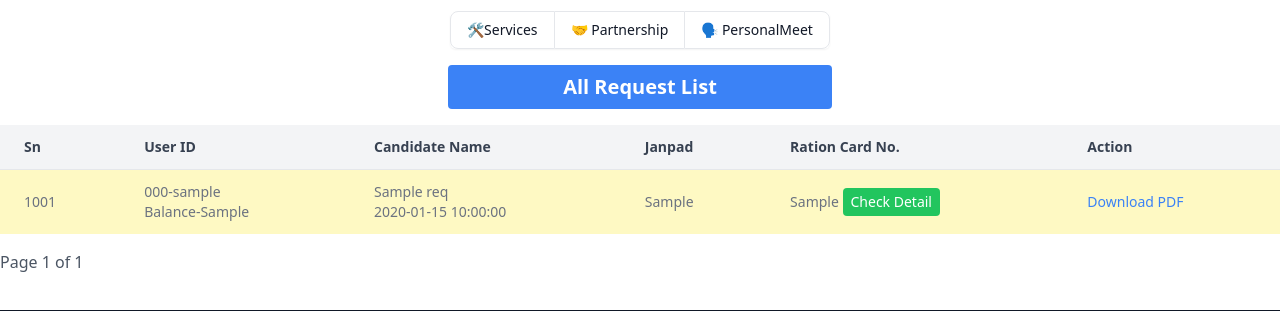
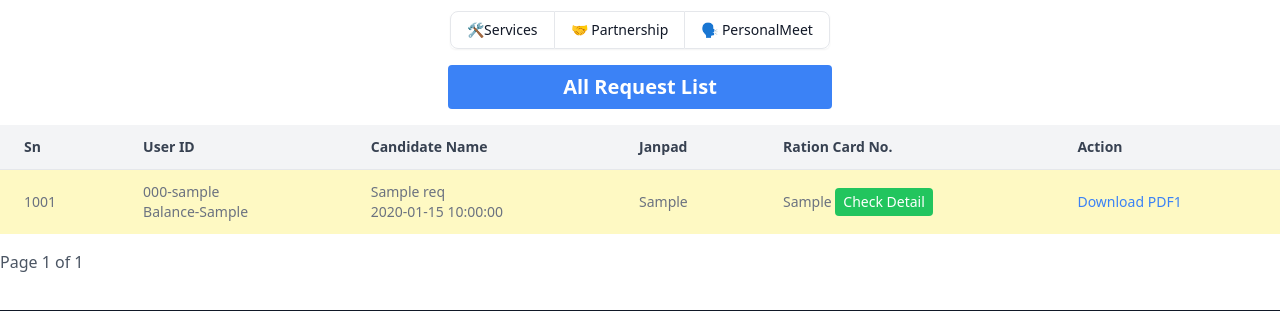
Before and after one commit to akmaurya31/pdfration, a PHP site: page /rationList.php in a window 1280 px wide. Shown: the part 69-380 px from the top of the page. Run offline with PHP 8.4, Linux system fonts and the light colour scheme; the visitor is signed in with stand-in values (Sample User, id 1); tables that the repository leaves empty or names only in its code hold one stand-in row (values such as "Sample post"); data that the repository does not hold is empty; some libraries are stand-ins or nearby versions.

Commit message:
Update rationList.php
pdf1

```diff
--- a/rationList.php
+++ b/rationList.php
@@ -106,7 +106,7 @@ $result = $mysqli->query($sql);
                         }
                         if ($cnt >= 1) {
                             ?>
-                            <a class="text-blue-500 hover:underline" target="_blank" href='<?php echo $row['pdf_path']; ?>'>Download PDF</a>
+                            <a class="text-blue-500 hover:underline" target="_blank" href='<?php echo $row['pdf_path']; ?>'>Download PDF1</a>
                             <?php
                         }
                         ?>
```
